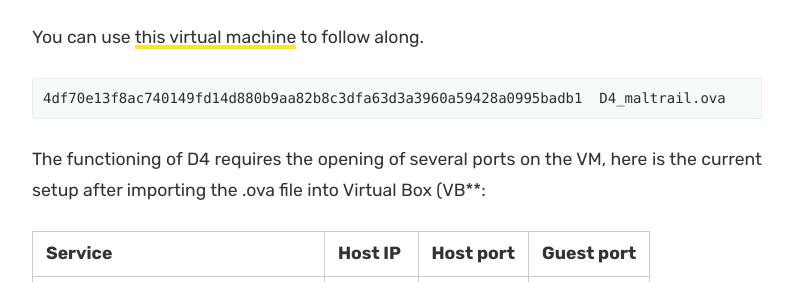
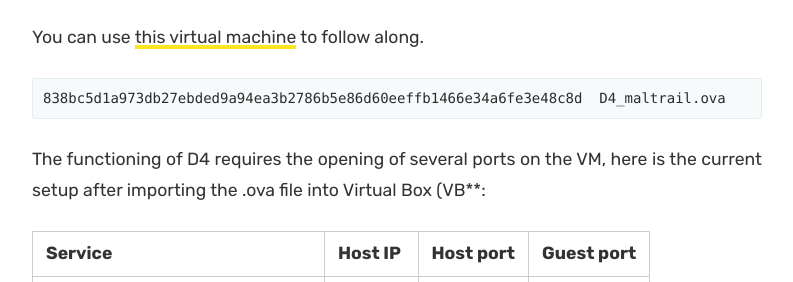
Before and after one commit to D4-project/d4-website, a Jekyll site: the page built from _posts/2019-09-25-maltrail-integration.md, in a window 1280 px wide and 900 px high, scrolled down 1825 px. Shown: the part 170-452 px from the top of the window, without its empty margins (433-1226 px from the left). Built offline with Jekyll 4.4.1, drawn with Linux system fonts in a browser that asks for light colours.

Commit message:
chg: [maltrail] new images, new hash

```diff
--- a/_posts/2019-09-25-maltrail-integration.md
+++ b/_posts/2019-09-25-maltrail-integration.md
@@ -64,7 +64,7 @@
 You can use [this virtual machine](https://d4-project.org/D4_maltrail.ova) to follow along.
 
 {% highlight shell %}
-4df70e13f8ac740149fd14d880b9aa82b8c3dfa63d3a3960a59428a0995badb1  D4_maltrail.ova
+838bc5d1a973db27ebded9a94ea3b2786b5e86d60eeffb1466e34a6fe3e48c8d  D4_maltrail.ova
 {% endhighlight %}
 
 The functioning of D4 requires the opening of several ports on the VM, here is
```
Also changed, not shown: other parts of _posts/2019-09-25-maltrail-integration.md (+3 -1 lines), assets/images/maltrail_visited.png (added), assets/images/maltrail_web.png.
